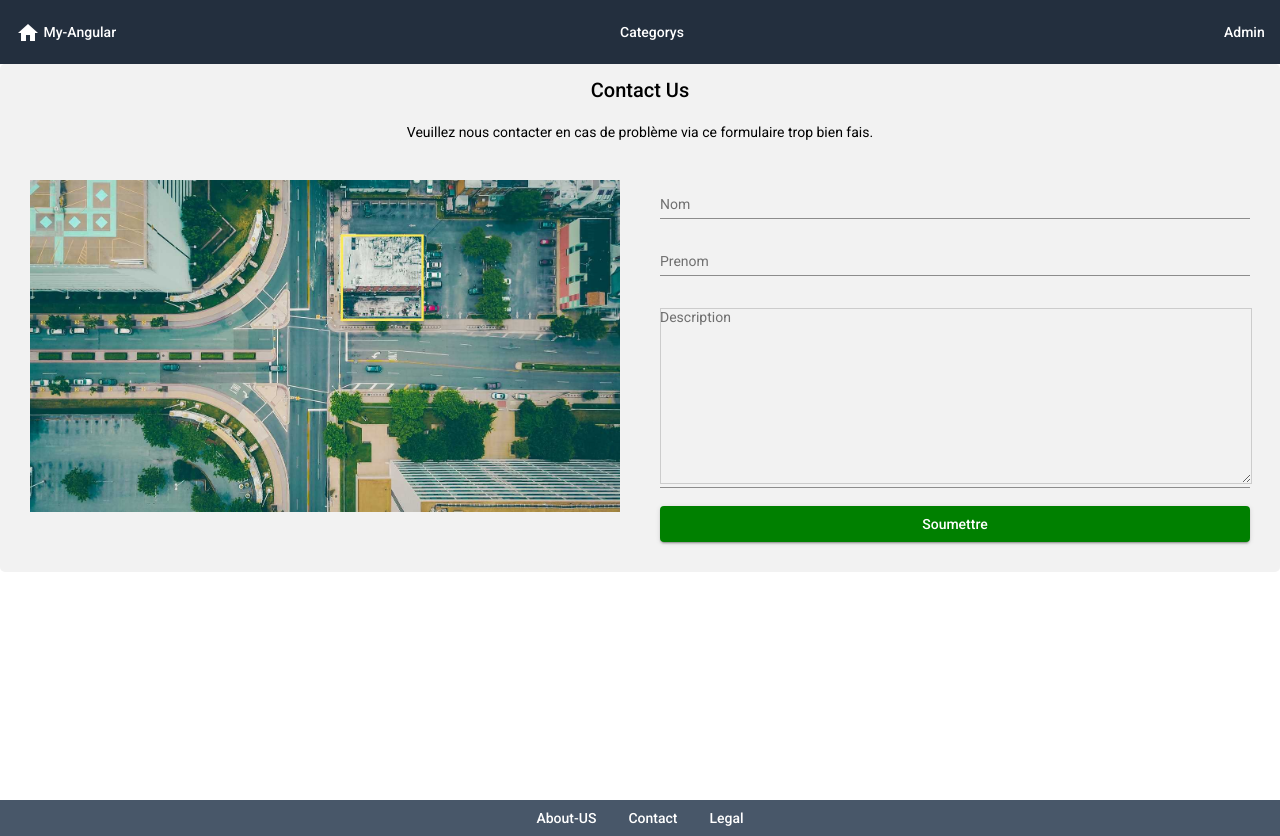
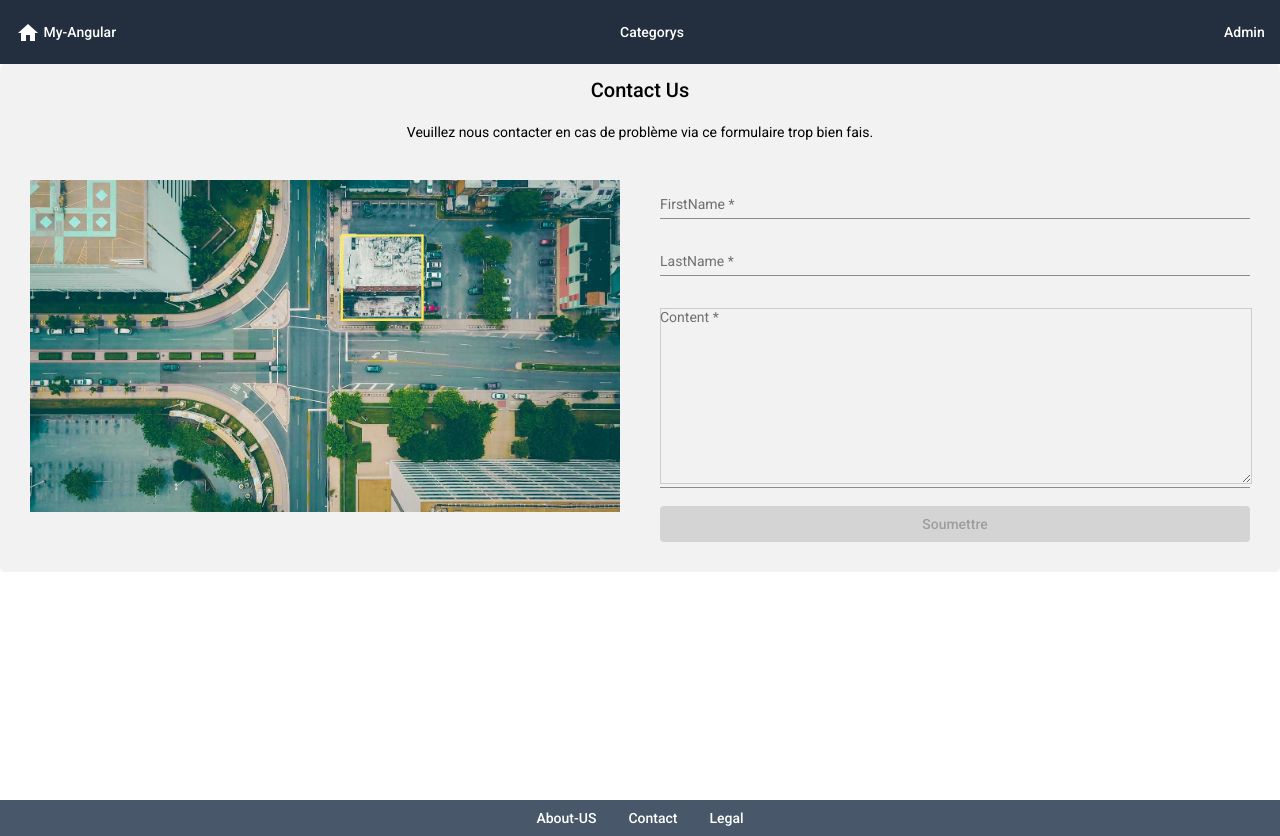
Before and after one commit to mato073/my_angular, an Angular app: page /Contact in a window 1280 px wide. Built offline with nearby package versions, Linux system fonts and the light colour scheme.

Commit message:
[MOD] Form contact to make it work

```diff
--- a/src/app/app.module.ts
+++ b/src/app/app.module.ts
@@ -34,6 +34,7 @@ import {MatFormFieldModule} from '@angular/material/form-field';
 import {MatInputModule} from '@angular/material/input';
 import { NewPostComponent } from './components/new-post/new-post.component';
 import { CatgoryComponent } from './components/catgory/catgory.component';
+import { ContactService } from './services/contact.service';
 
 const appRoutes: Routes = [
   {path: 'Landing', component: LandingComponent},
@@ -84,7 +85,8 @@ const appRoutes: Routes = [
   providers: [
     BlogService,
     AuthService,
-    CategorieService],
+    CategorieService,
+    ContactService],
   bootstrap: [AppComponent]
 })
 export class AppModule { }
--- a/src/app/components/contact/contact.component.html
+++ b/src/app/components/contact/contact.component.html
@@ -11,20 +11,20 @@
       <img src="../../../assets/map.jpg" style="width: 100%" />
     </div>
     <div class="column">
-      <form class="form">
+      <form class="form" (ngSubmit)="onSubmit(f)" #f="ngForm">
         <mat-form-field>
-          <mat-label>Nom</mat-label>
-          <input matInput />
+          <mat-label>FirstName</mat-label>
+          <input matInput placeholder="firstName" id="firstName" name="firstName" ngModel required />
         </mat-form-field>
         <mat-form-field>
-          <mat-label>Prenom</mat-label>
-          <input matInput />
+          <mat-label>LastName</mat-label>
+          <input matInput  placeholder="lastName" id="lastName" name="lastName" ngModel required/>
         </mat-form-field>
         <mat-form-field>
-          <mat-label>Description</mat-label>
-          <textarea matInput style="height: 170px"></textarea>
+          <mat-label>Content</mat-label>
+          <textarea matInput id="content" name="content" style="height: 170px" ngModel required></textarea>
         </mat-form-field>
-        <button mat-raised-button class="btn"  type="submit" value="la">Soumettre</button>
+        <button mat-raised-button class="btn"  type="submit" value="la" [disabled]="f.invalid">Soumettre</button>
       </form>
     </div>
   </div>
--- a/src/app/components/contact/contact.component.ts
+++ b/src/app/components/contact/contact.component.ts
@@ -1,4 +1,8 @@
 import { Component, OnInit } from '@angular/core';
+import {ContactService} from '../../services/contact.service'
+import {Contact} from '../../models/contact.model'
+import { NgForm, FormBuilder, FormGroup, Validators } from "@angular/forms";
+
 
 @Component({
   selector: 'app-contact',
@@ -6,7 +10,35 @@ import { Component, OnInit } from '@angular/core';
   styleUrls: ['./contact.component.scss'],
 })
 export class ContactComponent implements OnInit {
-  constructor() {}
 
-  ngOnInit(): void {}
+  contactForm ?: FormGroup;
+  errorMessage ?: string;
+  constructor(private contactService: ContactService,
+    private formBuilder: FormBuilder) {}
+
+  ngOnInit(): void {
+    this.initForm();
+  }
+
+  initForm() {
+    this.contactForm = this.formBuilder.group({
+      firstName: ['', [Validators.required]],
+      lastName: ['', [Validators.required]],
+      content: ['', [Validators.required]],
+    })
+  }
+
+  async onSubmit(form: NgForm) {
+    const firstName = form.value['firstName'];
+    const lastName = form.value['lastName'];
+    const content = form.value['content'];
+
+    console.log('contact =', {firstName, lastName, content});
+
+    this.postContact({firstName, lastName, content});
+  }
+
+  postContact(cont: Contact) {
+   this.contactService.createNewContact(cont);
+  }
 }
```
